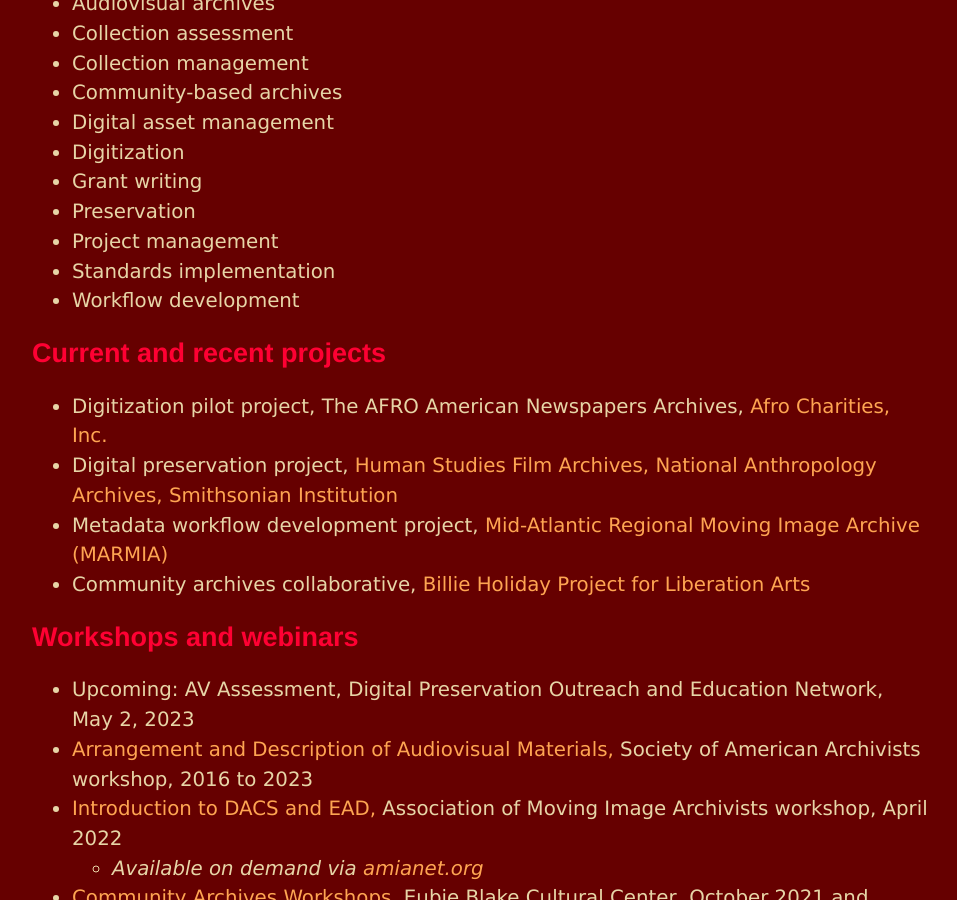
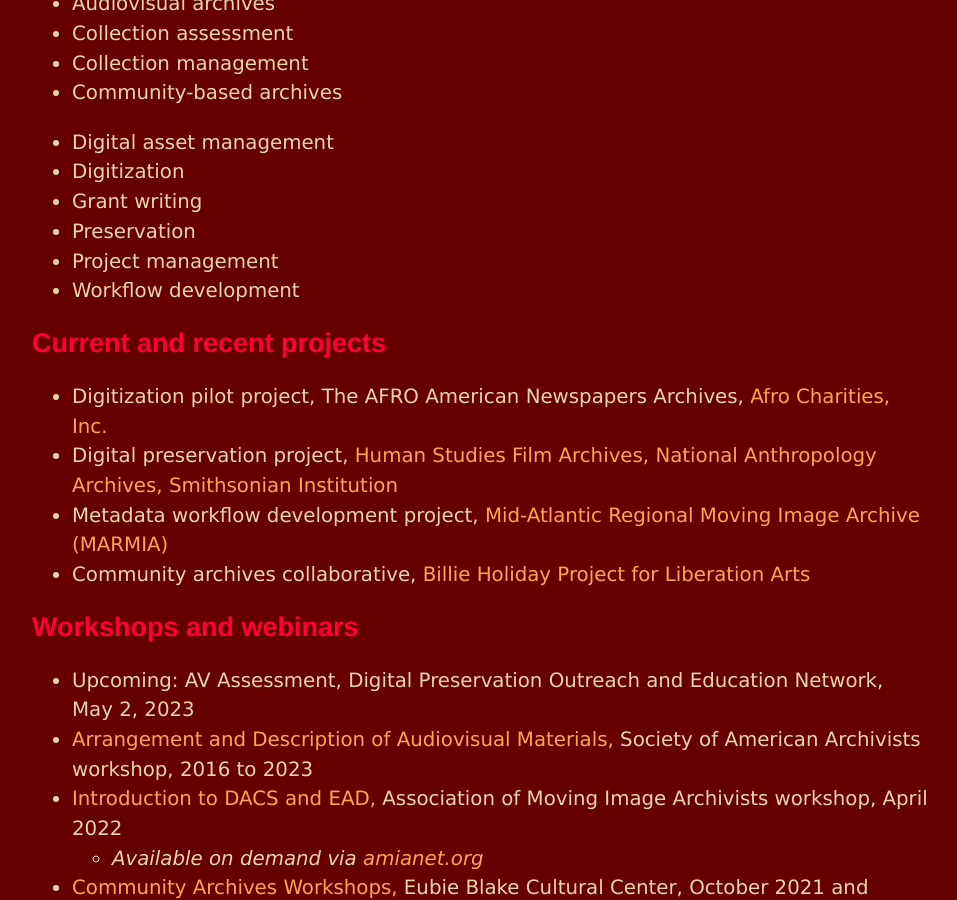
Before and after one commit to megan-mcshea/megan-mcshea.github.io, a Jekyll site: the page built from archivist.html, in a window 1280 px wide and 900 px high, scrolled down 407 px. Shown: the whole window, without its empty margins (160-1117 px from the left). Built offline with Jekyll 4.4.1, drawn with Linux system fonts in a browser that asks for light colours.

Commit message:
Update archivist.html

```diff
--- a/archivist.html
+++ b/archivist.html
@@ -7,21 +7,29 @@ title: Megan McShea, archivist
 	<p>My archival practice is dedicated to meeting my clients' goals for stewardship of their archives. I center collaboration and respect for the knowledge and expertise of others, and work to build capacity wherever archives are housed, through projects that value and sustain the labor of archival workers.</p>
 
 	<h2>Experience</h2>
-	<ul>
+	<div class="row">
+  <div class="column">
+<ul>
 	<li>Archival description and metadata</li>
 	<li>Archival processing</li>
 	<li>Audiovisual archives</li>
 	<li>Collection assessment</li>
 	<li>Collection management</li>
 	<li>Community-based archives</li>
-	<li>Digital asset management</li>
+	  </ul>
+  </div>
+  <div class="column">
+  <ul><li>Digital asset management</li>
 	<li>Digitization </li>
 	<li>Grant writing</li>
 	<li>Preservation</li>
 	<li>Project management</li>
-	<li>Standards implementation</li>
 	<li>Workflow development</li>
 	</ul>
+  </div>
+</div>
+
+
 
 	<h2>Current and recent projects</h2>
 	<ul>	<li>Digitization pilot project, The AFRO American Newspapers Archives, <a href="https://www.afrocharities.org" target="_blank">Afro Charities, Inc.</a></li>
```
